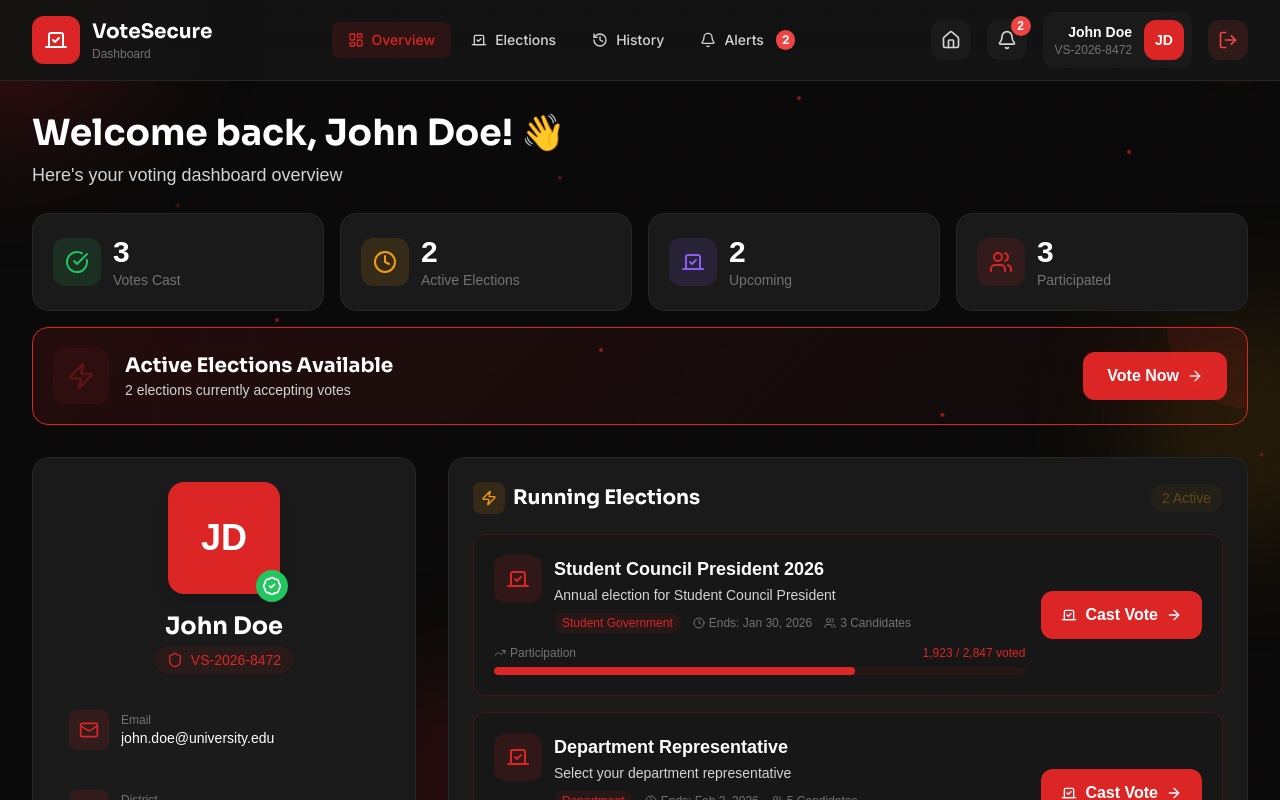
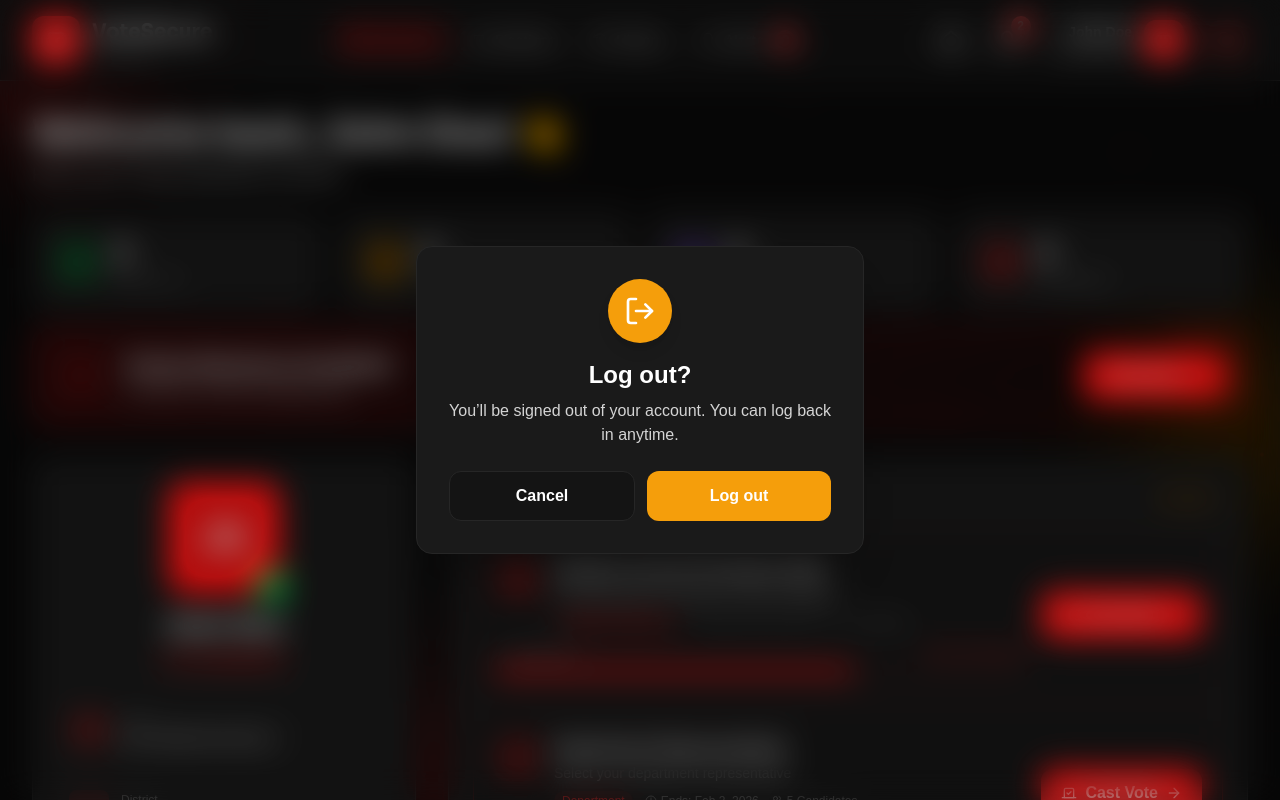
Before and after one commit to sadi2003q/BlockChain, a Next.js app: page /dashboard in a window 1280 px wide. Both pictures are taken after a click on the button 1227 px from the left and 40 px from the top of the page. Shown: the top 800 px of the page. Built offline with nearby package versions, Linux system fonts and the light colour scheme.

Commit message:
UI ADDED
signout UI is now integrated

```diff
--- a/app/dashboard/page.tsx
+++ b/app/dashboard/page.tsx
@@ -14,6 +14,7 @@ import { NotificationsPanel } from "@/components/dashboard/NotificationsPanel";
 import { QuickActions } from "@/components/dashboard/QuickActions";
 import { ElectionCalendar } from "@/components/dashboard/ElectionCalendar";
 import {WelcomeMessage} from "@/components/dashboard/WelcomeMessage";
+import {LogoutConfirmationModal} from "@/components/dashboard/signOutModel";
 
 export interface UserProfile {
     name: string;
@@ -50,6 +51,7 @@ export interface Notification {
 export default function Dashboard() {
     const [isDarkMode, setIsDarkMode] = useState<boolean>(true);
     const [activeTab, setActiveTab] = useState<'overview' | 'elections' | 'history' | 'notifications'>('overview');
+    const [showLogoutConfirm, setShowLogoutConfirm] = useState<boolean>(false);
 
     const colors = getColor(isDarkMode);
 
@@ -201,6 +203,16 @@ export default function Dashboard() {
 
     const unreadCount = notifications.filter(n => !n.isRead).length;
 
+
+
+
+
+
+
+
+    //============================ FUNCTIONS =========================
+    const showLogoutConfirmation = () => setShowLogoutConfirm(true)
+
     return (
         <div
             className="min-h-screen transition-colors duration-500 relative overflow-hidden"
@@ -219,6 +231,7 @@ export default function Dashboard() {
                 unreadCount={unreadCount}
                 activeTab={activeTab}
                 setActiveTab={setActiveTab}
+                showLogoutConfirmation={showLogoutConfirmation}
             />
 
             {/* Main Content */}
@@ -266,6 +279,19 @@ export default function Dashboard() {
                     </div>
                 </div>
             </div>
+
+
+
+            {/* Delete Confirmation Modal */}
+            {showLogoutConfirm && (
+                <LogoutConfirmationModal
+                    onCancel={() => setShowLogoutConfirm(false)}
+                    onConfirm={() => setShowLogoutConfirm(false)}
+                    isDarkMode={isDarkMode}
+                />
+            )}
+
+
 
             {/* CSS Animations */}
             <style>{`
--- a/app/profile/page.tsx
+++ b/app/profile/page.tsx
@@ -73,7 +73,8 @@ interface MenuItem {
  * @returns {JSX.Element} The complete profile page with all subcomponents and styling
  */
 export default function VoteSecureProfile(): JSX.Element {
-    // ==================== State Variables ====================
+
+    // ==================== STATE VARIABLES ====================
 
     /** Tracks whether the application is in dark mode or light mode */
     const [isDarkMode, setIsDarkMode] = useState<boolean>(true);
--- a/components/dashboard/Header.tsx
+++ b/components/dashboard/Header.tsx
@@ -11,6 +11,7 @@ interface DashboardHeaderProps {
     unreadCount: number;
     activeTab: 'overview' | 'elections' | 'history' | 'notifications';
     setActiveTab: (tab: 'overview' | 'elections' | 'history' | 'notifications') => void;
+    showLogoutConfirmation(): void
 }
 
 export const DashboardHeader: React.FC<DashboardHeaderProps> = ({
@@ -18,7 +19,8 @@ export const DashboardHeader: React.FC<DashboardHeaderProps> = ({
     userProfile,
     unreadCount,
     activeTab,
-    setActiveTab
+    setActiveTab,
+    showLogoutConfirmation
 }) => {
     const colors = getColor(isDarkMode);
 
@@ -151,6 +153,13 @@ export const DashboardHeader: React.FC<DashboardHeaderProps> = ({
                             </div>
                         </div>
 
+
+
+
+
+
+
+
                         {/* Logout */}
                         <button
                             className="hidden sm:flex p-2.5 rounded-xl transition-all duration-300 hover:scale-105"
@@ -158,6 +167,7 @@ export const DashboardHeader: React.FC<DashboardHeaderProps> = ({
                                 backgroundColor: '#ef444420',
                                 color: '#ef4444'
                             }}
+                            onClick={showLogoutConfirmation}
                         >
                             <LogOut className="w-5 h-5" />
                         </button>
--- /dev/null
+++ b/components/dashboard/signOutModel.tsx
@@ -0,0 +1,91 @@
+// components/Settings/LogoutConfirmModal.tsx
+
+import React from "react";
+import {LogOut} from "lucide-react";
+import {getColor} from "@/lib/_colors";
+
+interface LogoutConfirmModalProps {
+    isDarkMode: boolean;
+    onCancel: () => void;
+    onConfirm: () => void;
+}
+
+export const LogoutConfirmationModal = ({
+                                            isDarkMode,
+                                            onCancel,
+                                            onConfirm,
+                                        }: LogoutConfirmModalProps) => {
+    const colors = getColor(isDarkMode);
+
+    return (
+        <div
+            className="
+                fixed inset-0 z-50 flex items-center justify-center p-4
+                bg-black/30
+                backdrop-blur-lg
+                backdrop-saturate-150
+            "
+        >
+            {/* Card */}
+            <div
+                className="max-w-md w-full rounded-2xl shadow-2xl border p-8"
+                style={{
+                    backgroundColor: colors.bg.card,
+                    borderColor: colors.border.subtle,
+                }}
+            >
+                {/* Icon */}
+                <div className="text-center mb-6">
+                    <div
+                        className="w-16 h-16 rounded-full flex items-center justify-center mx-auto mb-4 shadow-lg"
+                        style={{
+                            backgroundColor: colors.accent.warning,
+                            boxShadow: colors.glow.primary,
+                        }}
+                    >
+                        <LogOut className="w-8 h-8 text-white"/>
+                    </div>
+
+                    <h3
+                        className="text-2xl font-bold mb-2"
+                        style={{color: colors.text.primary}}
+                    >
+                        Log out?
+                    </h3>
+
+                    <p style={{color: colors.text.secondary}}>
+                        You’ll be signed out of your account. You can log back in anytime.
+                    </p>
+                </div>
+
+                {/* Buttons */}
+                <div className="flex gap-3">
+                    {/* Cancel */}
+                    <button
+                        onClick={onCancel}
+                        className="flex-1 px-6 py-3 rounded-xl font-semibold transition-all hover:scale-[1.02]"
+                        style={{
+                            backgroundColor: colors.bg.secondary,
+                            color: colors.text.primary,
+                            border: `1px solid ${colors.border.subtle}`,
+                        }}
+                    >
+                        Cancel
+                    </button>
+
+                    {/* Logout */}
+                    <button
+                        onClick={onConfirm}
+                        className="flex-1 px-6 py-3 rounded-xl font-semibold text-white transition-all hover:scale-[1.02]"
+                        style={{
+                            backgroundColor: colors.accent.warning,
+                            boxShadow: colors.glow.secondary,
+                        }}
+                    >
+                        Log out
+                    </button>
+                </div>
+            </div>
+        </div>
+    );
+};
```
